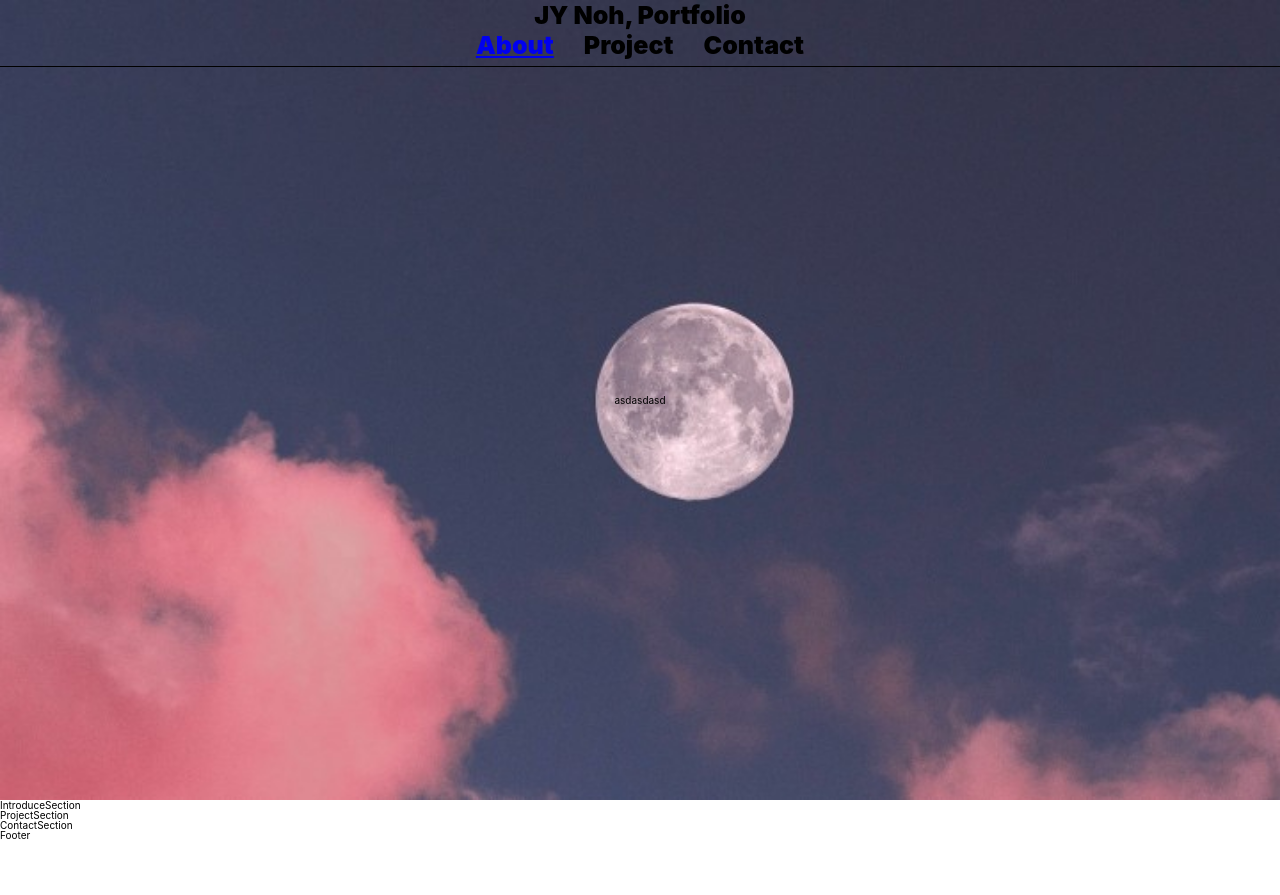
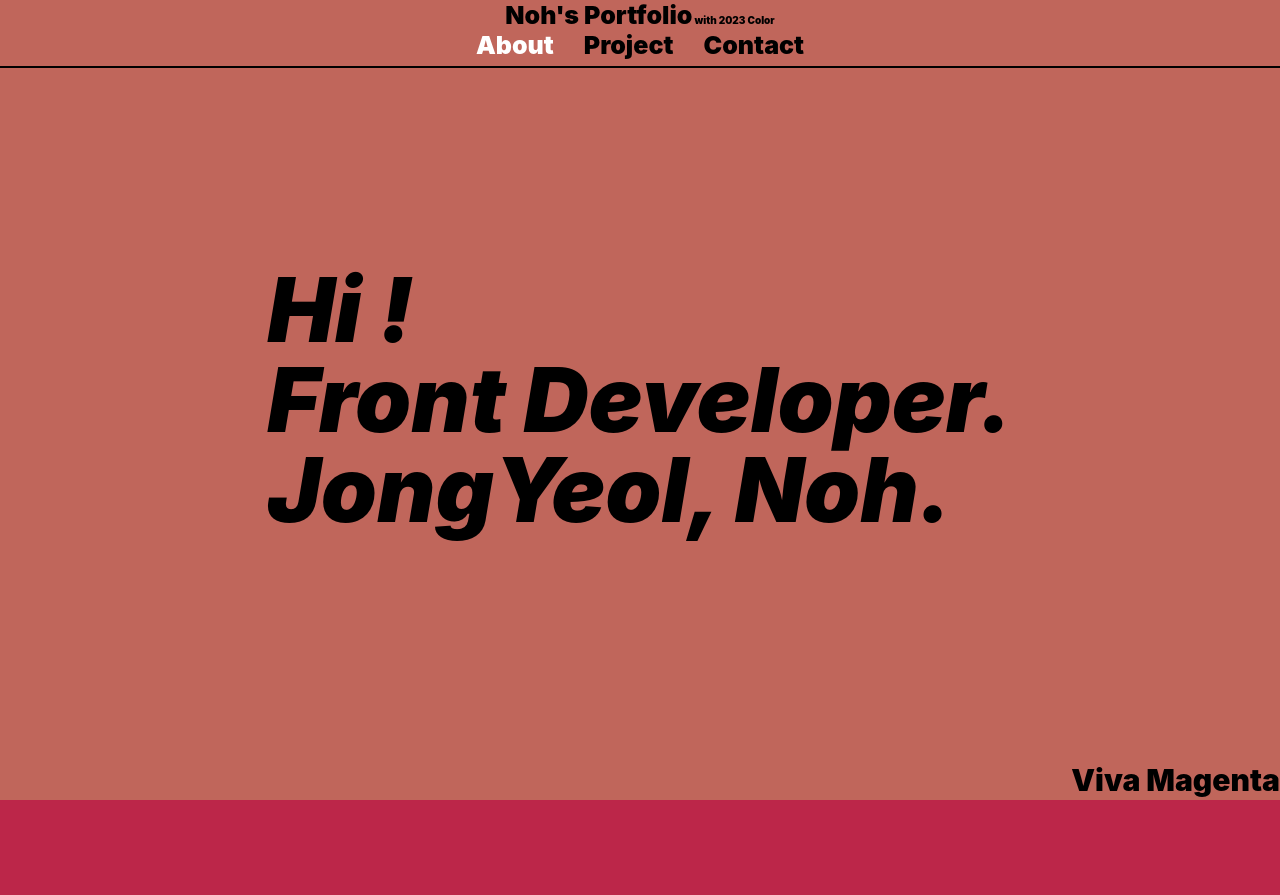
Before and after one commit to Exist95/portfolio, a React (Create React App) app: page / in a window 1280 px wide. Shown: the top 895 px of the page. Before the commit the page ends 841 px from the top, so only its background shows below. Built offline with nearby package versions, Linux system fonts and the light colour scheme.

Commit message:
2차 수정

```diff
--- a/src/App.js
+++ b/src/App.js
@@ -1,13 +1,13 @@
 import { ThemeProvider } from "styled-components";
 import Header from "./components/global/Header";
-import { media, hover } from "./style/media";
+import { media } from "./style/media";
 import GlobalStyle from "./style/GlobalStyle";
 import HomePage from "./pages/HomePage";
 import Footer from "./components/global/Footer";
 
 function App() {
   return (
-    <ThemeProvider theme={{ ...media, ...hover }}>
+    <ThemeProvider theme={{ ...media }}>
       <GlobalStyle />
       <Header />
       <HomePage />
--- a/src/components/global/Header.js
+++ b/src/components/global/Header.js
@@ -1,12 +1,41 @@
-import React from "react";
+import React, { useState } from "react";
 import styled from "styled-components";
 import Navi from "./Navi";
 
 const Header = () => {
+  const [one, setOne] = useState(true);
+  const [two, setTwo] = useState(false);
+  const [three, setThree] = useState(false);
+
+  const oneClick = () => {
+    setOne(true);
+    setTwo(false);
+    setThree(false);
+  };
+  const twoClick = () => {
+    setOne(false);
+    setTwo(true);
+    setThree(false);
+  };
+  const threeClick = () => {
+    setOne(false);
+    setTwo(false);
+    setThree(true);
+  };
+
   return (
     <HeaderContainer>
-      <Name>JY Noh, Portfolio</Name>
-      <Navi />
+      <Name>
+        Noh's Portfolio<span>{" with 2023 Color"}</span>
+      </Name>
+      <Navi
+        oneClick={oneClick}
+        twoClick={twoClick}
+        threeClick={threeClick}
+        one={one}
+        two={two}
+        three={three}
+      />
     </HeaderContainer>
   );
 };
@@ -26,7 +55,7 @@ const HeaderContainer = styled.header`
   font-size: 20px;
   font-weight: 900;
   padding-bottom: 36px;
-  border-bottom: 1px solid black;
+  border-bottom: 2px solid black;
 
   @media ${({ theme }) => theme.laptop} {
     font-size: 2.5rem;
@@ -44,8 +73,20 @@ const HeaderContainer = styled.header`
 `;
 
 const Name = styled.h1`
-  &:hover {
-    color: ${({ theme }) => theme.title};
+  color: black;
+  > span {
+    font-size: 1rem;
+    @media ${({ theme }) => theme.laptop} {
+      font-size: 1rem;
+    }
+
+    @media ${({ theme }) => theme.mobile} {
+      display: none;
+    }
+
+    @media ${({ theme }) => theme.phone} {
+      display: none;
+    }
   }
 `;
 
--- a/src/components/global/Navi.js
+++ b/src/components/global/Navi.js
@@ -2,17 +2,46 @@ import React from "react";
 import styled from "styled-components";
 import { HashLink } from "react-router-hash-link";
 
-const Navi = () => {
+const Navi = ({ oneClick, twoClick, threeClick, one, two, three }) => {
   return (
     <NaviContainer>
       <StNavigation>
         <NaviItem>
-          <HashLink smooth to="/#home">
-            About
+          <HashLink
+            smooth
+            to="/#home"
+            style={{ textDecoration: "none" }}
+            onClick={oneClick}
+          >
+            <span style={one ? { color: "white" } : { color: "black" }}>
+              About
+            </span>
           </HashLink>
         </NaviItem>
-        <NaviItem>Project</NaviItem>
-        <NaviItem>Contact</NaviItem>
+        <NaviItem>
+          <HashLink
+            smooth
+            to="/#project"
+            style={{ textDecoration: "none", color: "black" }}
+            onClick={twoClick}
+          >
+            <span style={two ? { color: "white" } : { color: "black" }}>
+              Project
+            </span>
+          </HashLink>
+        </NaviItem>
+        <NaviItem>
+          <HashLink
+            smooth
+            to="/#contact"
+            style={{ textDecoration: "none", color: "black" }}
+            onClick={threeClick}
+          >
+            <span style={three ? { color: "white" } : { color: "black" }}>
+              Contact
+            </span>
+          </HashLink>
+        </NaviItem>
       </StNavigation>
     </NaviContainer>
   );
@@ -44,9 +73,6 @@ const StNavigation = styled.ul`
 `;
 
 const NaviItem = styled.li`
-  &:hover {
-    color: ${({ theme }) => theme.title};
-  }
   @media ${({ theme }) => theme.laptop} {
     padding-top: 5px;
   }
--- a/src/components/home/ContactSection.js
+++ b/src/components/home/ContactSection.js
@@ -1,7 +1,44 @@
 import React from "react";
+import styled from "styled-components";
+import SectionWrapper from "../global/SectionWrapper";
 
 const ContactSection = () => {
-  return <div>ContactSection</div>;
+  return (
+    <SectionWrapper id="contact">
+      <ContactBackground>ContactSection</ContactBackground>
+    </SectionWrapper>
+  );
 };
 
+const ContactBackground = styled.div`
+  background-color: #aba0c6;
+  width: 100%;
+  height: 100vh;
+`;
+
+const TextFooter = styled.div`
+  display: flex;
+  position: absolute;
+  bottom: 0;
+  right: 0;
+  padding-bottom: 0.5rem;
+  font-size: 4rem;
+  font-weight: 900;
+  @media ${({ theme }) => theme.laptop} {
+    font-size: 3rem;
+  }
+
+  @media ${({ theme }) => theme.tablet} {
+    font-size: 2rem;
+  }
+
+  @media ${({ theme }) => theme.mobile} {
+    font-size: 1rem;
+  }
+
+  @media ${({ theme }) => theme.mobile} {
+    font-size: 1rem;
+  }
+`;
+
 export default ContactSection;
--- a/src/components/home/Home.js
+++ b/src/components/home/Home.js
@@ -2,14 +2,12 @@ import React from "react";
 import styled from "styled-components";
 import ContactSection from "./ContactSection";
 import HomeSection from "./HomeSection";
-import IntroduceSection from "./IntroduceSection";
 import ProjectSection from "./ProjectSection";
 
 const Home = () => {
   return (
     <MainContainer>
       <HomeSection />
-      <IntroduceSection />
       <ProjectSection />
       <ContactSection />
     </MainContainer>
--- a/src/components/home/HomeSection.js
+++ b/src/components/home/HomeSection.js
@@ -5,7 +5,14 @@ import SectionWrapper from "../global/SectionWrapper";
 const HomeSection = () => {
   return (
     <SectionWrapper id="home">
-      <HomeBackground>asdasdasd</HomeBackground>
+      <HomeBackground>
+        <TextBox>
+          <div>Hi !</div>
+          <div>Front Developer.</div>
+          <div>JongYeol, Noh.</div>
+        </TextBox>
+        <TextFooter>Viva Magenta</TextFooter>
+      </HomeBackground>
     </SectionWrapper>
   );
 };
@@ -17,10 +24,58 @@ const HomeBackground = styled.div`
   justify-content: center;
   width: 100%;
   height: 100vh;
-  background-image: url("/images/homeBG.jpg");
-  background-size: cover;
-  background-position: center center;
-  background-repeat: no-repeat;
+  background-color: #c0665b;
+`;
+
+const TextBox = styled.div`
+  display: flex;
+  flex-flow: column nowrap;
+  align-items: flex-start;
+  color: black;
+  font-size: 10rem;
+  font-weight: 900;
+  font-style: italic;
+
+  @media ${({ theme }) => theme.laptop} {
+    font-size: 9rem;
+  }
+
+  @media ${({ theme }) => theme.tablet} {
+    font-size: 6rem;
+  }
+
+  @media ${({ theme }) => theme.mobile} {
+    font-size: 4rem;
+  }
+
+  @media ${({ theme }) => theme.mobile} {
+    font-size: 3rem;
+  }
+`;
+
+const TextFooter = styled.div`
+  display: flex;
+  position: absolute;
+  bottom: 0;
+  right: 0;
+  padding-bottom: 0.5rem;
+  font-size: 4rem;
+  font-weight: 900;
+  @media ${({ theme }) => theme.laptop} {
+    font-size: 3rem;
+  }
+
+  @media ${({ theme }) => theme.tablet} {
+    font-size: 2rem;
+  }
+
+  @media ${({ theme }) => theme.mobile} {
+    font-size: 1rem;
+  }
+
+  @media ${({ theme }) => theme.mobile} {
+    font-size: 1rem;
+  }
 `;
 
 export default HomeSection;
--- a/src/components/home/IntroduceSection.js
+++ /dev/null
@@ -1,7 +0,0 @@
-import React from "react";
-
-const IntroduceSection = () => {
-  return <div>IntroduceSection</div>;
-};
-
-export default IntroduceSection;
--- a/src/components/home/ProjectSection.js
+++ b/src/components/home/ProjectSection.js
@@ -1,7 +1,71 @@
 import React from "react";
+import styled from "styled-components";
+import SectionWrapper from "../global/SectionWrapper";
 
 const ProjectSection = () => {
-  return <div>ProjectSection</div>;
+  return (
+    <SectionWrapper id="project">
+      <ProjectBackground>
+        <ProjectHead>Project</ProjectHead>
+        <TextFooter></TextFooter>
+      </ProjectBackground>
+    </SectionWrapper>
+  );
 };
 
+const ProjectHead = styled.h2`
+  padding: 9rem 3rem 3rem 3rem;
+  font-size: 9rem;
+  font-weight: 900;
+  cursor: default;
+
+  @media ${({ theme }) => theme.laptop} {
+    font-size: 9rem;
+  }
+
+  @media ${({ theme }) => theme.tablet} {
+    font-size: 6rem;
+  }
+
+  @media ${({ theme }) => theme.mobile} {
+    padding: 7rem 1.5rem 1.5rem 1.5rem;
+    font-size: 4rem;
+  }
+
+  @media ${({ theme }) => theme.phone} {
+    padding: 5rem 1.5rem 1.5rem 1.5rem;
+  }
+`;
+
+const ProjectBackground = styled.div`
+  width: 100%;
+  height: 100vh;
+  background-color: #bc2649;
+`;
+
+const TextFooter = styled.div`
+  display: flex;
+  position: absolute;
+  bottom: 0;
+  right: 0;
+  padding-bottom: 0.5rem;
+  font-size: 4rem;
+  font-weight: 900;
+  @media ${({ theme }) => theme.laptop} {
+    font-size: 3rem;
+  }
+
+  @media ${({ theme }) => theme.tablet} {
+    font-size: 2rem;
+  }
+
+  @media ${({ theme }) => theme.mobile} {
+    font-size: 1rem;
+  }
+
+  @media ${({ theme }) => theme.mobile} {
+    font-size: 1rem;
+  }
+`;
+
 export default ProjectSection;
--- a/src/style/GlobalStyle.js
+++ b/src/style/GlobalStyle.js
@@ -18,15 +18,8 @@ const GlobalStyle = createGlobalStyle`
     font-size: 10px;
     font-style: normal;
     font-family: -apple-system, BlinkMacSystemFont, 'Segoe UI', Roboto, Oxygen, Ubuntu, Cantarell, 'Open Sans', 'Helvetica Neue', sans-serif;
-    scroll-snap-type: y proximity;
-    overflow-y: scroll;
+    overflow-y: hidden;
     overflow-x: hidden;
-    @media ${({ theme }) => theme.mobile} {
-      scroll-snap-type: none;
-    }
-  }
-  h1, h2, h3, h4, h5, h6, ol, li, button {
-    cursor: pointer;
   }
 `;
 
--- a/src/style/media.js
+++ b/src/style/media.js
@@ -14,8 +14,4 @@ const media = {
   phone: `screen and (max-width: ${sizes.phone})`,
 };
 
-const hover = {
-  title: "#2e64d1",
-};
-
-export { sizes, media, hover };
+export { sizes, media };
```
Also changed, not shown: public/Images/homeBG.jpg (deleted).
